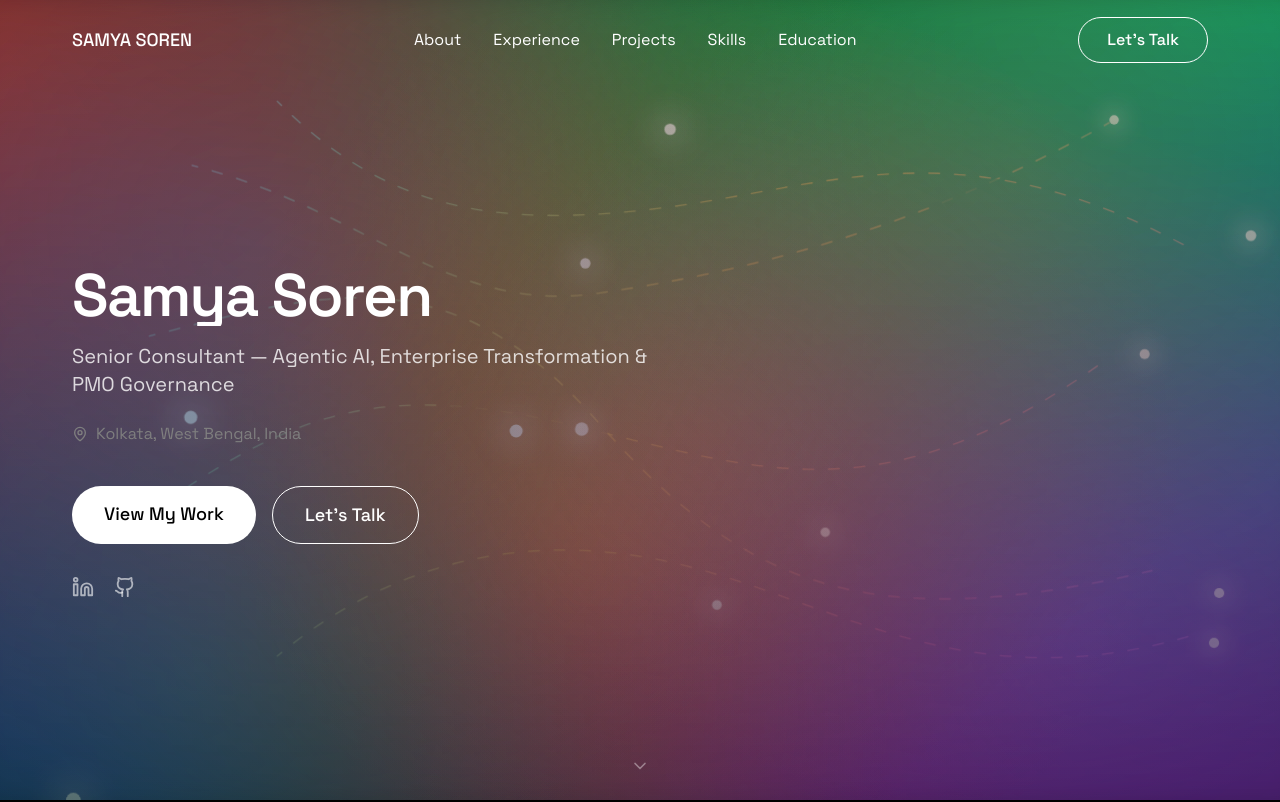
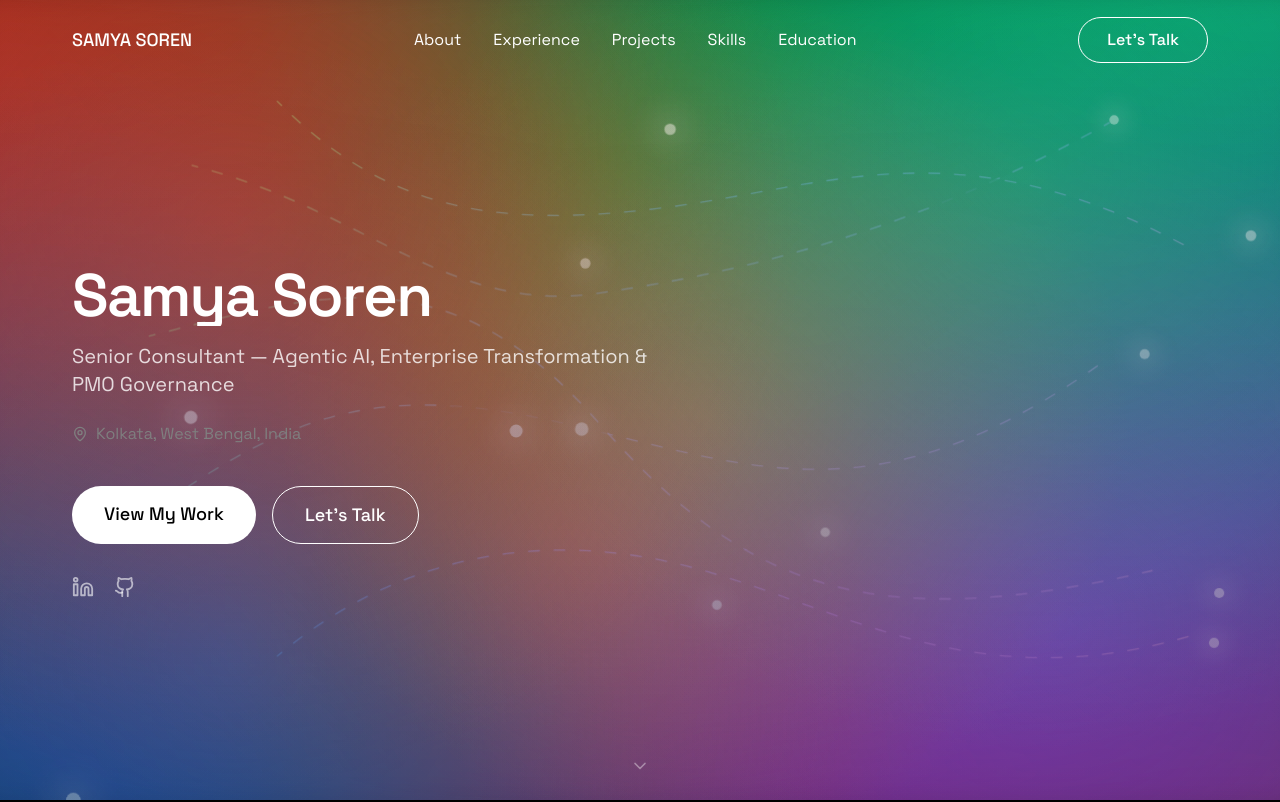
Before and after one commit to kulkid49/samya, a React (Vite) app: page / in a window 1280 px wide. Shown: the top 802 px of the page. Built offline with nearby package versions, Linux system fonts and the light colour scheme.

Commit message:
Brighten hero background palette

```diff
--- a/src/sections/HeroSection.tsx
+++ b/src/sections/HeroSection.tsx
@@ -83,7 +83,7 @@ export default function HeroSection({ isLoading }: HeroSectionProps) {
     <section
       ref={sectionRef}
       id="hero"
-      className="relative min-h-[100dvh] overflow-hidden bg-black"
+      className="relative min-h-[100dvh] overflow-hidden bg-[#050505]"
     >
       <div className="absolute inset-0 z-[1]">
         <div className="absolute inset-0 hero-ai-bg" aria-hidden="true" />
@@ -95,11 +95,11 @@ export default function HeroSection({ isLoading }: HeroSectionProps) {
         >
           <defs>
             <linearGradient id="heroAiGradient" x1="0" y1="0" x2="1200" y2="800" gradientUnits="userSpaceOnUse">
-              <stop offset="0" stopColor="#3B5DFF" stopOpacity="0.95" />
-              <stop offset="0.25" stopColor="#1CC389" stopOpacity="0.85" />
-              <stop offset="0.5" stopColor="#FA900E" stopOpacity="0.8" />
-              <stop offset="0.72" stopColor="#F03030" stopOpacity="0.78" />
-              <stop offset="1" stopColor="#7E43FF" stopOpacity="0.9" />
+              <stop offset="0" stopColor="#FF2D2D" stopOpacity="1" />
+              <stop offset="0.22" stopColor="#21E56A" stopOpacity="1" />
+              <stop offset="0.44" stopColor="#1F7BFF" stopOpacity="1" />
+              <stop offset="0.68" stopColor="#9B45FF" stopOpacity="1" />
+              <stop offset="1" stopColor="#FF9A1F" stopOpacity="1" />
             </linearGradient>
           </defs>
           <g className="hero-ai-lines" stroke="url(#heroAiGradient)" strokeWidth="1.25" strokeLinecap="round">
@@ -132,7 +132,7 @@ export default function HeroSection({ isLoading }: HeroSectionProps) {
         <div
           className="absolute inset-0"
           style={{
-            background: 'linear-gradient(to bottom, rgba(0,0,0,0.12) 0%, rgba(0,0,0,0.55) 100%)',
+            background: 'linear-gradient(to bottom, rgba(5,5,5,0.08) 0%, rgba(5,5,5,0.42) 100%)',
           }}
         />
       </div>
@@ -142,11 +142,12 @@ export default function HeroSection({ isLoading }: HeroSectionProps) {
           className="absolute inset-0"
           style={{
             background: `
-              radial-gradient(circle at 20% 30%, rgba(59,93,255,0.2) 0%, transparent 55%),
-              radial-gradient(circle at 80% 20%, rgba(250,144,14,0.18) 0%, transparent 55%),
-              radial-gradient(circle at 15% 85%, rgba(28,195,137,0.16) 0%, transparent 55%),
-              radial-gradient(circle at 85% 80%, rgba(126,67,255,0.18) 0%, transparent 55%),
-              radial-gradient(circle at 55% 55%, rgba(240,48,48,0.16) 0%, transparent 58%)
+              radial-gradient(circle at 18% 28%, rgba(255,45,45,0.32) 0%, transparent 48%),
+              radial-gradient(circle at 80% 22%, rgba(33,229,106,0.3) 0%, transparent 48%),
+              radial-gradient(circle at 18% 82%, rgba(31,123,255,0.3) 0%, transparent 50%),
+              radial-gradient(circle at 82% 78%, rgba(155,69,255,0.3) 0%, transparent 50%),
+              radial-gradient(circle at 55% 52%, rgba(255,154,31,0.28) 0%, transparent 52%),
+              linear-gradient(135deg, rgba(255,45,45,0.08) 0%, rgba(33,229,106,0.08) 25%, rgba(31,123,255,0.08) 50%, rgba(155,69,255,0.08) 75%, rgba(255,154,31,0.08) 100%)
             `,
           }}
         />
```
